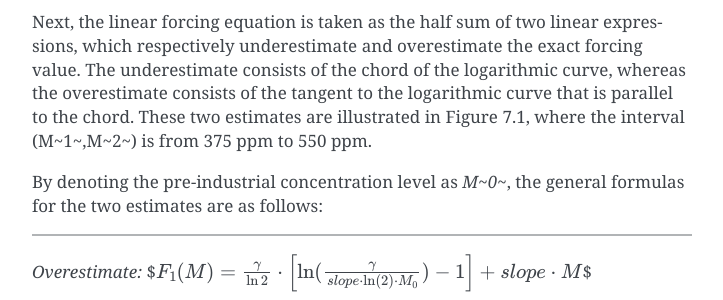
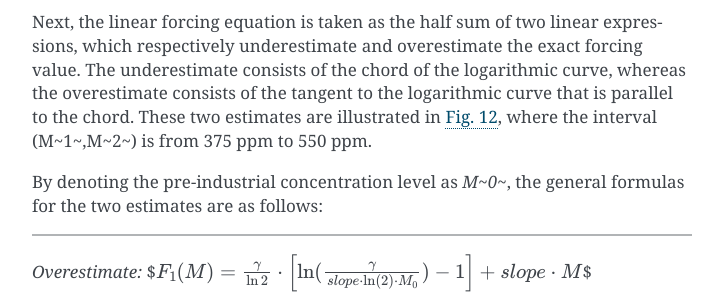
Before and after one commit to experimentarium/times, a Sphinx documentation site: the page built from docs/part-1/07-climate-module.md, in a window 1280 px wide and 900 px high, scrolled down 4495 px. Shown: the part 250-550 px from the top of the window, without its empty margins (388-1111 px from the left). Built offline with Sphinx 7.4.7, drawn with Linux system fonts in a browser that asks for light colours; some of the changed text lies outside the part shown.

Commit message:
Quick fix on figures / Part-1-07

````diff
--- a/docs/part-1/07-climate-module.md
+++ b/docs/part-1/07-climate-module.md
@@ -218,8 +218,8 @@
 forcing value. The underestimate consists of the chord of the
 logarithmic curve, whereas the overestimate consists of the tangent to
 the logarithmic curve that is parallel to the chord. These two estimates
-are illustrated in Figure 7.1, where the interval (M~1~,M~2~) is from
-375 ppm to 550 ppm.
+are illustrated in {numref}`linearization_CO2_radiation_function`,
+where the interval (M~1~,M~2~) is from 375 ppm to 550 ppm.
 
 By denoting the pre-industrial concentration level as *M~0~*, the
 general formulas for the two estimates are as follows:
@@ -259,10 +259,11 @@
 -   ΔT~up~ = globally averaged surface temperature increase above
     > pre-industrial level,
 
-![](assets/image22.png)
-
-*Figure 7.1. Illustration of the linearization of the CO2 radiative
-forcing function*
+```{figure} assets/image22.png
+:name: linearization_CO2_radiation_function
+:align: center
+ Illustration of the linearization of the CO2 radiative forcing function.
+```
 
 -   ΔT~low~= deep-ocean temperature increase above pre-industrial level,
 
````
